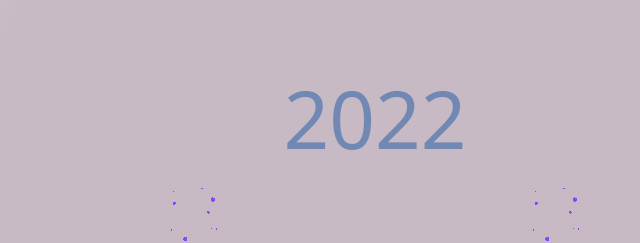
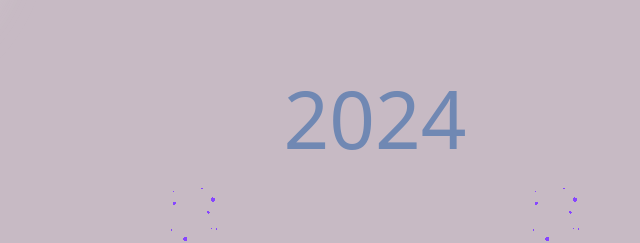
Before and after one commit to 1Nia1/2024, a plain HTML site: page index.html in a window 1280 px wide. Shown: the part 202-445 px from the top of the page, 265-905 px from the left. Drawn offline with nearby package versions, Linux system fonts and the light colour scheme.

Commit message:
Update and rename glowingMouse.html to index.html

```diff
--- a/glowingMouse.html
+++ b/index.html
@@ -68,7 +68,7 @@
 </head>
 <body>
     <img class="m1"src="Animation - 1744068931289.gif" alt="">
-    <h1 class="my">2022</h1>
+    <h1 class="my">2024</h1>
     <img class="m2" src="Animation - 1744068931289.gif" alt="">
     <div class="card" style="width: 18rem; border-radius: 10px;" hidden>
         <div class="card-body" style="background-color:#7088b3 ; border-radius: 10px; ">
```
